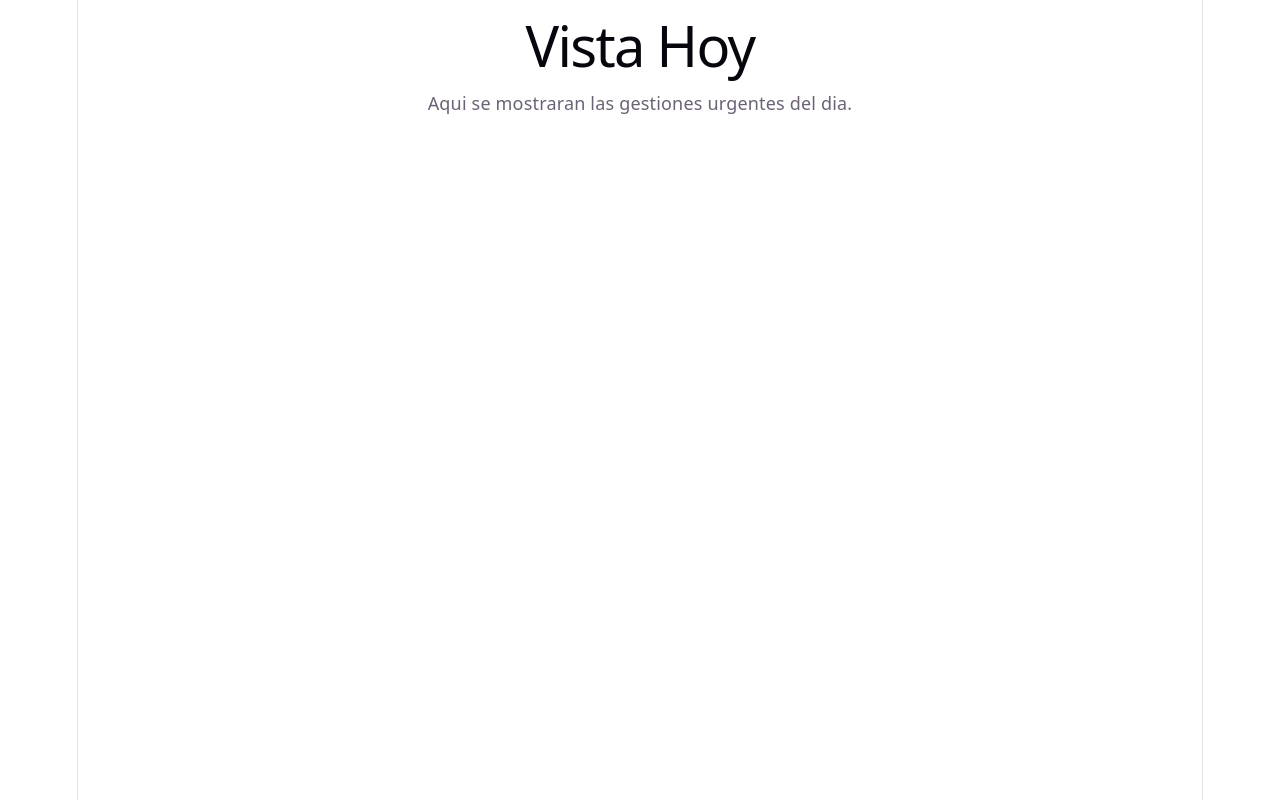
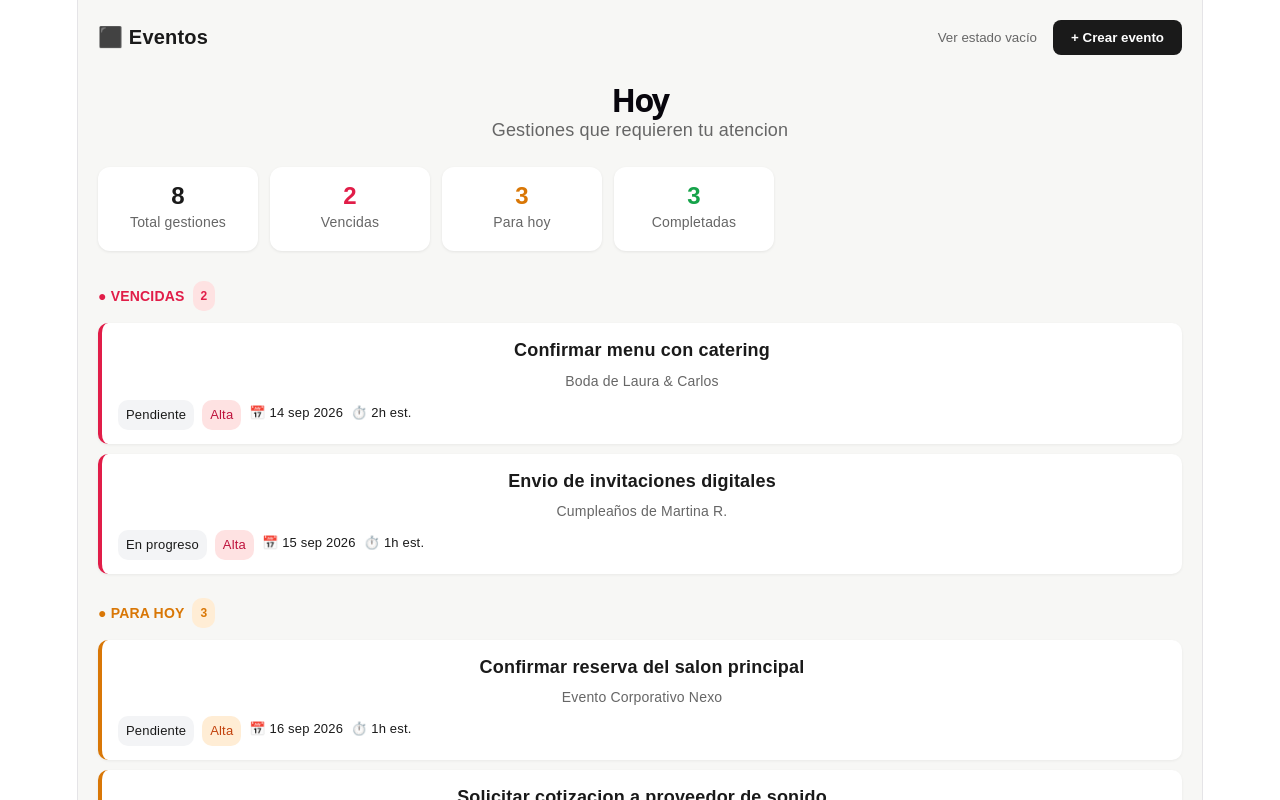
Before and after one commit to ODE-TEEAM/organizador-eventos-frontend, a React (Vite) app: page / in a window 1280 px wide. Shown: the top 800 px of the page. Built offline with nearby package versions, Linux system fonts and the light colour scheme.

Commit message:
feat: implementar vista Hoy según prototipo Figma

```diff
--- a/src/pages/Hoy.jsx
+++ b/src/pages/Hoy.jsx
@@ -1,8 +1,294 @@
+import { useState } from 'react';
+
 function Hoy() {
+  // Datos de ejemplo  basados en el prototipo de Figma
+  const gestiones = [
+    {
+      id: 1,
+      titulo: 'Confirmar menu con catering',
+      evento: 'Boda de Laura & Carlos',
+      estado: 'Pendiente',
+      prioridad: 'Alta',
+      fecha: '14 sep 2026',
+      horas: '2h est.',
+      grupo: 'vencidas'
+    },
+    {
+      id: 2,
+      titulo: 'Envio de invitaciones digitales',
+      evento: 'Cumpleaños de Martina R.',
+      estado: 'En progreso',
+      prioridad: 'Alta',
+      fecha: '15 sep 2026',
+      horas: '1h est.',
+      grupo: 'vencidas'
+    },
+    {
+      id: 3,
+      titulo: 'Confirmar reserva del salon principal',
+      evento: 'Evento Corporativo Nexo',
+      estado: 'Pendiente',
+      prioridad: 'Alta',
+      fecha: '16 sep 2026',
+      horas: '1h est.',
+      grupo: 'hoy'
+    },
+    {
+      id: 4,
+      titulo: 'Solicitar cotizacion a proveedor de sonido',
+      evento: 'Boda de Laura & Carlos',
+      estado: 'Pendiente',
+      prioridad: 'Media',
+      fecha: '16 sep 2026',
+      horas: '3h est.',
+      grupo: 'hoy'
+    },
+    {
+      id: 5,
+      titulo: 'Coordinar transporte de invitados',
+      evento: 'Boda de Laura & Carlos',
+      estado: 'En progreso',
+      prioridad: 'Media',
+      fecha: '16 sep 2026',
+      horas: '2h est.',
+      grupo: 'hoy'
+    },
+    {
+      id: 6,
+      titulo: 'Diseñar programa del evento',
+      evento: 'Evento Corporativo Nexo',
+      estado: 'Pendiente',
+      prioridad: 'Media',
+      fecha: '18 sep 2026',
+      horas: '4h est.',
+      grupo: 'proximas'
+    },
+    {
+      id: 7,
+      titulo: 'Seleccionar decoración floral',
+      evento: 'Cumpleaños de Martina R.',
+      estado: 'Pendiente',
+      prioridad: 'Baja',
+      fecha: '19 sep 2026',
+      horas: '2h est.',
+      grupo: 'proximas'
+    },
+    {
+      id: 8,
+      titulo: 'Revisar contrato con fotógrafo',
+      evento: 'Boda de Laura & Carlos',
+      estado: 'Pendiente',
+      prioridad: 'Baja',
+      fecha: '20 sep 2026',
+      horas: '1h est.',
+      grupo: 'proximas'
+    }
+  ];
+
+  const [mostrarVacio, setMostrarVacio] = useState(false);
+
+  const vencidas = gestiones.filter(g => g.grupo === 'vencidas');
+  const paraHoy = gestiones.filter(g => g.grupo === 'hoy');
+  const proximas = gestiones.filter(g => g.grupo === 'proximas');
+
+  // Estilos simples
+  const styles = {
+    page: {
+      fontFamily: 'Arial, sans-serif',
+      backgroundColor: '#f7f7f5',
+      minHeight: '100vh',
+      padding: '20px',
+      color: '#1a1a1a'
+    },
+    header: {
+      display: 'flex',
+      justifyContent: 'space-between',
+      alignItems: 'center',
+      marginBottom: '30px'
+    },
+    logo: {
+      fontSize: '20px',
+      fontWeight: 'bold',
+      display: 'flex',
+      alignItems: 'center',
+      gap: '8px'
+    },
+    btnCrear: {
+      backgroundColor: '#1a1a1a',
+      color: 'white',
+      border: 'none',
+      padding: '10px 18px',
+      borderRadius: '8px',
+      cursor: 'pointer',
+      fontWeight: 'bold'
+    },
+    title: {
+      fontSize: '32px',
+      fontWeight: 'bold',
+      marginBottom: '4px'
+    },
+    subtitle: {
+      color: '#666',
+      marginBottom: '24px'
+    },
+    cards: {
+      display: 'flex',
+      gap: '12px',
+      marginBottom: '30px',
+      flexWrap: 'wrap'
+    },
+    card: {
+      backgroundColor: 'white',
+      padding: '16px 20px',
+      borderRadius: '12px',
+      minWidth: '120px',
+      boxShadow: '0 1px 3px rgba(0,0,0,0.08)'
+    },
+    groupTitle: {
+      fontSize: '14px',
+      fontWeight: 'bold',
+      marginBottom: '12px',
+      marginTop: '24px',
+      display: 'flex',
+      alignItems: 'center',
+      gap: '8px'
+    },
+    gestion: {
+      backgroundColor: 'white',
+      padding: '14px 16px',
+      borderRadius: '10px',
+      marginBottom: '10px',
+      boxShadow: '0 1px 3px rgba(0,0,0,0.06)',
+      borderLeft: '4px solid'
+    },
+    empty: {
+      textAlign: 'center',
+      padding: '80px 20px'
+    }
+  };
+
+  if (mostrarVacio) {
+    return (
+      <div style={styles.page}>
+        <div style={styles.header}>
+          <div style={styles.logo}>⬛ Eventos</div>
+          <div>
+            <button
+              onClick={() => setMostrarVacio(false)}
+              style={{ marginRight: '10px', background: 'none', border: 'none', cursor: 'pointer', color: '#666' }}
+            >
+              Ver gestiones
+            </button>
+            <button style={styles.btnCrear}>+ Crear evento</button>
+          </div>
+        </div>
+
+        <h1 style={styles.title}>Hoy</h1>
+        <p style={styles.subtitle}>Gestiones que requieren tu atención</p>
+
+        <div style={styles.empty}>
+          <div style={{ fontSize: '40px', marginBottom: '16px' }}>✅</div>
+          <h2>No tienes gestiones urgentes para hoy</h2>
+          <p style={{ color: '#666', marginBottom: '24px' }}>
+            Cuando tengas eventos con gestiones pendientes,<br />
+            apareceran aqui organizadas por prioridad.
+          </p>
+          <button style={styles.btnCrear}>+ Crear evento</button>
+        </div>
+      </div>
+    );
+  }
+
   return (
-    <div>
-      <h1>Vista Hoy</h1>
-      <p>Aqui se mostraran las gestiones urgentes del dia.</p>
+    <div style={styles.page}>
+      {/* Header */}
+      <div style={styles.header}>
+        <div style={styles.logo}>⬛ Eventos</div>
+        <div>
+          <button
+            onClick={() => setMostrarVacio(true)}
+            style={{ marginRight: '10px', background: 'none', border: 'none', cursor: 'pointer', color: '#666' }}
+          >
+            Ver estado vacío
+          </button>
+          <button style={styles.btnCrear}>+ Crear evento</button>
+        </div>
+      </div>
+
+      {/* Título */}
+      <h1 style={styles.title}>Hoy</h1>
+      <p style={styles.subtitle}>Gestiones que requieren tu atencion</p>
+
+      {/* Tarjetas resumen */}
+      <div style={styles.cards}>
+        <div style={styles.card}>
+          <div style={{ fontSize: '24px', fontWeight: 'bold' }}>8</div>
+          <div style={{ color: '#666', fontSize: '14px' }}>Total gestiones</div>
+        </div>
+        <div style={styles.card}>
+          <div style={{ fontSize: '24px', fontWeight: 'bold', color: '#e11d48' }}>2</div>
+          <div style={{ color: '#666', fontSize: '14px' }}>Vencidas</div>
+        </div>
+        <div style={styles.card}>
+          <div style={{ fontSize: '24px', fontWeight: 'bold', color: '#d97706' }}>3</div>
+          <div style={{ color: '#666', fontSize: '14px' }}>Para hoy</div>
+        </div>
+        <div style={styles.card}>
+          <div style={{ fontSize: '24px', fontWeight: 'bold', color: '#16a34a' }}>3</div>
+          <div style={{ color: '#666', fontSize: '14px' }}>Completadas</div>
+        </div>
+      </div>
+
+      {/* Vencidas */}
+      <div style={{ ...styles.groupTitle, color: '#e11d48' }}>
+        ● VENCIDAS <span style={{ background: '#fee2e2', padding: '2px 8px', borderRadius: '10px', fontSize: '12px' }}>{vencidas.length}</span>
+      </div>
+      {vencidas.map(g => (
+        <div key={g.id} style={{ ...styles.gestion, borderLeftColor: '#e11d48' }}>
+          <div style={{ fontWeight: 'bold', marginBottom: '4px' }}>{g.titulo}</div>
+          <div style={{ fontSize: '14px', color: '#666', marginBottom: '6px' }}>{g.evento}</div>
+          <div style={{ fontSize: '13px', display: 'flex', gap: '8px', flexWrap: 'wrap' }}>
+            <span style={{ background: '#f3f4f6', padding: '2px 8px', borderRadius: '10px' }}>{g.estado}</span>
+            <span style={{ background: '#fee2e2', color: '#be123c', padding: '2px 8px', borderRadius: '10px' }}>{g.prioridad}</span>
+            <span>📅 {g.fecha}</span>
+            <span>⏱️ {g.horas}</span>
+          </div>
+        </div>
+      ))}
+
+      {/* Para hoy */}
+      <div style={{ ...styles.groupTitle, color: '#d97706' }}>
+        ● PARA HOY <span style={{ background: '#ffedd5', padding: '2px 8px', borderRadius: '10px', fontSize: '12px' }}>{paraHoy.length}</span>
+      </div>
+      {paraHoy.map(g => (
+        <div key={g.id} style={{ ...styles.gestion, borderLeftColor: '#d97706' }}>
+          <div style={{ fontWeight: 'bold', marginBottom: '4px' }}>{g.titulo}</div>
+          <div style={{ fontSize: '14px', color: '#666', marginBottom: '6px' }}>{g.evento}</div>
+          <div style={{ fontSize: '13px', display: 'flex', gap: '8px', flexWrap: 'wrap' }}>
+            <span style={{ background: '#f3f4f6', padding: '2px 8px', borderRadius: '10px' }}>{g.estado}</span>
+            <span style={{ background: '#ffedd5', color: '#c2410c', padding: '2px 8px', borderRadius: '10px' }}>{g.prioridad}</span>
+            <span>📅 {g.fecha}</span>
+            <span>⏱️ {g.horas}</span>
+          </div>
+        </div>
+      ))}
+
+      {/* Próximas */}
+      <div style={{ ...styles.groupTitle, color: '#2563eb' }}>
+        ● PRÓXIMAS <span style={{ background: '#dbeafe', padding: '2px 8px', borderRadius: '10px', fontSize: '12px' }}>{proximas.length}</span>
+      </div>
+      {proximas.map(g => (
+        <div key={g.id} style={{ ...styles.gestion, borderLeftColor: '#2563eb' }}>
+          <div style={{ fontWeight: 'bold', marginBottom: '4px' }}>{g.titulo}</div>
+          <div style={{ fontSize: '14px', color: '#666', marginBottom: '6px' }}>{g.evento}</div>
+          <div style={{ fontSize: '13px', display: 'flex', gap: '8px', flexWrap: 'wrap' }}>
+            <span style={{ background: '#f3f4f6', padding: '2px 8px', borderRadius: '10px' }}>{g.estado}</span>
+            <span style={{ background: '#dbeafe', color: '#1d4ed8', padding: '2px 8px', borderRadius: '10px' }}>{g.prioridad}</span>
+            <span>📅 {g.fecha}</span>
+            <span>⏱️ {g.horas}</span>
+          </div>
+        </div>
+      ))}
     </div>
   );
 }
```
